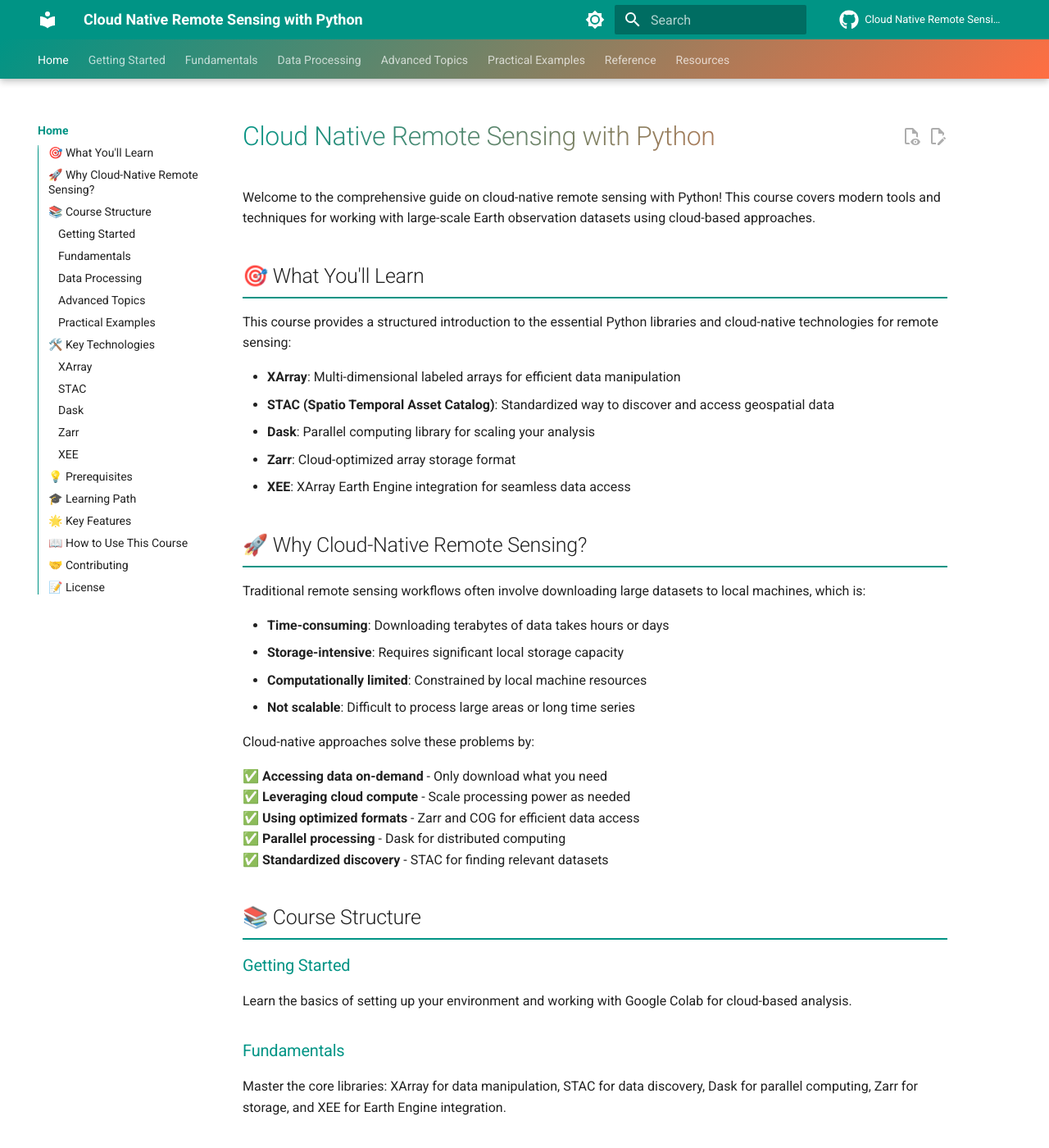
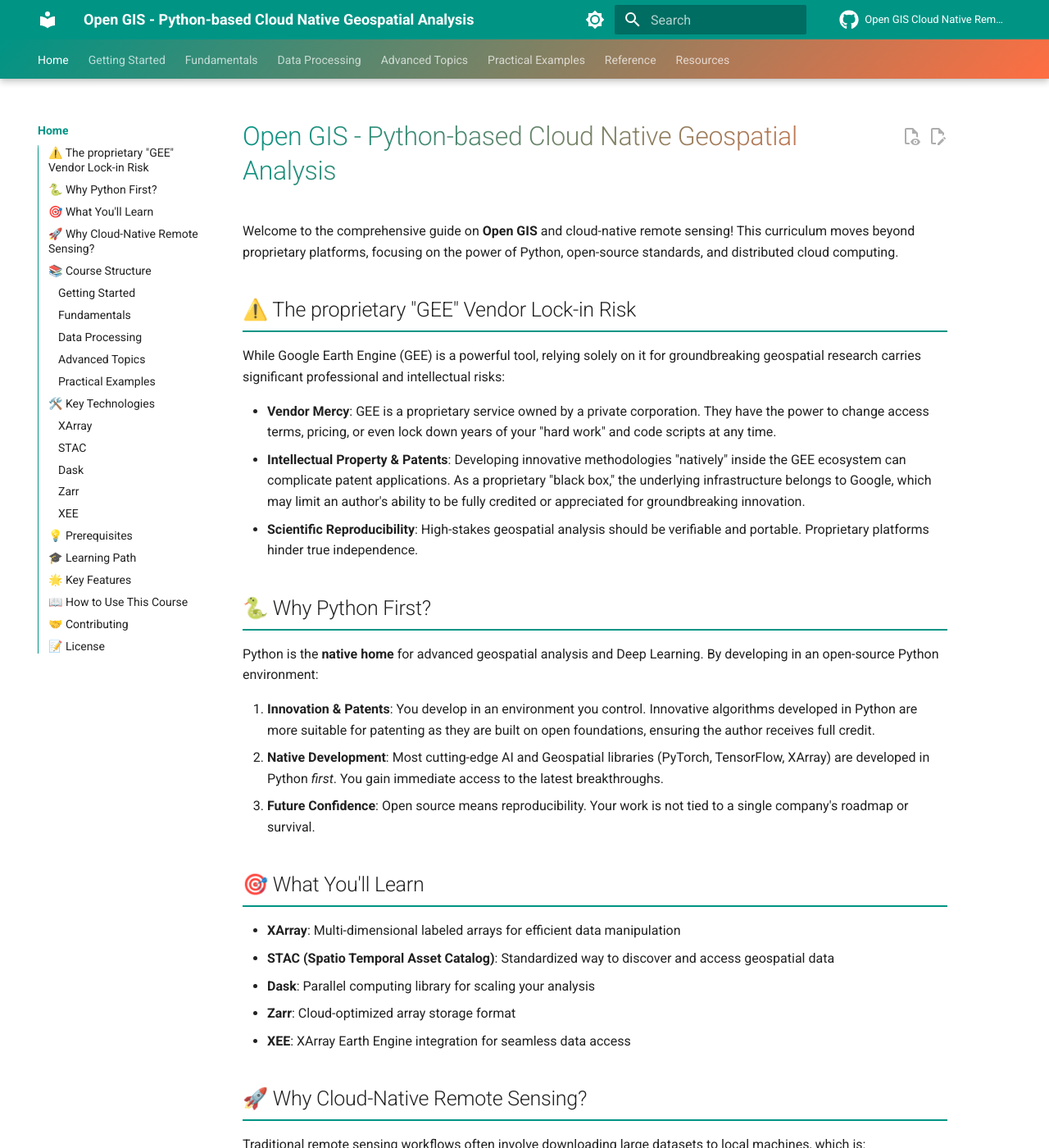
Before and after one commit to pulakeshpradhan/cloudgis, an MkDocs documentation site: the page built from docs/index.md, in a window 1280 px wide and 1400 px high. Shown: the whole window at 82% size. Built offline with MkDocs 1.6.1 and Material for MkDocs 9.7.7, drawn with Linux system fonts in a browser that asks for light colours; comment, search, counter and statistics services are not loaded.

Commit message:
Update site title and home page with GEE risk assessment and Python patent focus

```diff
--- a/docs/index.md
+++ b/docs/index.md
@@ -1,10 +1,24 @@
-# Cloud Native Remote Sensing with Python
+# Open GIS - Python-based Cloud Native Geospatial Analysis
 
-Welcome to the comprehensive guide on cloud-native remote sensing with Python! This course covers modern tools and techniques for working with large-scale Earth observation datasets using cloud-based approaches.
+Welcome to the comprehensive guide on **Open GIS** and cloud-native remote sensing! This curriculum moves beyond proprietary platforms, focusing on the power of Python, open-source standards, and distributed cloud computing.
+
+## ⚠️ The proprietary "GEE" Vendor Lock-in Risk
+
+While Google Earth Engine (GEE) is a powerful tool, relying solely on it for groundbreaking geospatial research carries significant professional and intellectual risks:
+
+- **Vendor Mercy**: GEE is a proprietary service owned by a private corporation. They have the power to change access terms, pricing, or even lock down years of your "hard work" and code scripts at any time.
+- **Intellectual Property & Patents**: Developing innovative methodologies "natively" inside the GEE ecosystem can complicate patent applications. As a proprietary "black box," the underlying infrastructure belongs to Google, which may limit an author's ability to be fully credited or appreciated for groundbreaking innovation.
+- **Scientific Reproducibility**: High-stakes geospatial analysis should be verifiable and portable. Proprietary platforms hinder true independence.
+
+## 🐍 Why Python First?
+
+Python is the **native home** for advanced geospatial analysis and Deep Learning. By developing in an open-source Python environment:
+
+1. **Innovation & Patents**: You develop in an environment you control. Innovative algorithms developed in Python are more suitable for patenting as they are built on open foundations, ensuring the author receives full credit.
+2. **Native Development**: Most cutting-edge AI and Geospatial libraries (PyTorch, TensorFlow, XArray) are developed in Python *first*. You gain immediate access to the latest breakthroughs.
+3. **Future Confidence**: Open source means reproducibility. Your work is not tied to a single company's roadmap or survival.
 
 ## 🎯 What You'll Learn
-
-This course provides a structured introduction to the essential Python libraries and cloud-native technologies for remote sensing:
 
 - **XArray**: Multi-dimensional labeled arrays for efficient data manipulation
 - **STAC (Spatio Temporal Asset Catalog)**: Standardized way to discover and access geospatial data
--- a/mkdocs.yml
+++ b/mkdocs.yml
@@ -1,6 +1,6 @@
-site_name: Cloud Native Remote Sensing with Python
-site_description: A comprehensive guide to XArray, STAC, Dask, Zarr, and XEE for cloud-based remote sensing applications
-site_author: Cloud Native Remote Sensing Course
+site_name: Open GIS - Python-based Cloud Native Geospatial Analysis
+site_description: A comprehensive guide to XArray, STAC, Dask, Zarr, and XEE for open-source, patent-friendly, cloud-based remote sensing.
+site_author: Open Geospatial Hub
 
 theme:
   name: material
@@ -44,8 +44,8 @@
   icon:
     repo: fontawesome/brands/github
 
-repo_name: Cloud Native Remote Sensing
-repo_url: https://github.com/yourusername/cloud-native-remote-sensing
+repo_name: Open GIS Cloud Native Remote Sensing
+repo_url: https://github.com/pulakeshpradhan/cloudgis
 
 markdown_extensions:
   - pymdownx.highlight:
@@ -89,7 +89,7 @@
 extra:
   social:
     - icon: fontawesome/brands/github
-      link: https://github.com/yourusername/cloud-native-remote-sensing
+      link: https://github.com/pulakeshpradhan/cloudgis
     - icon: fontawesome/brands/python
       link: https://www.python.org/
   analytics:
```
